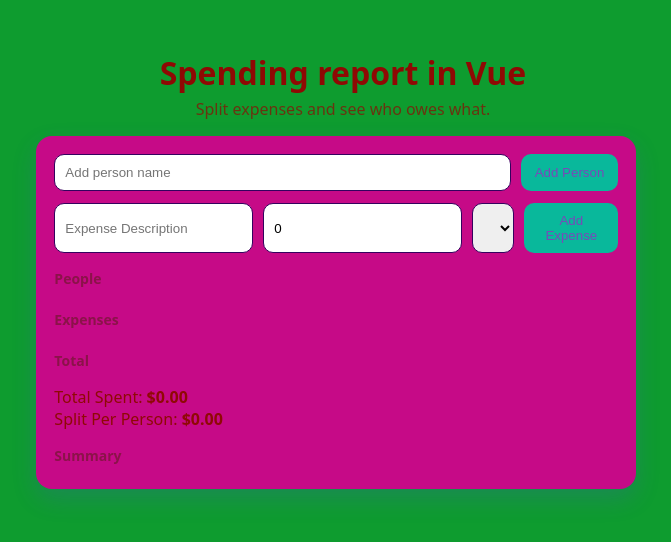
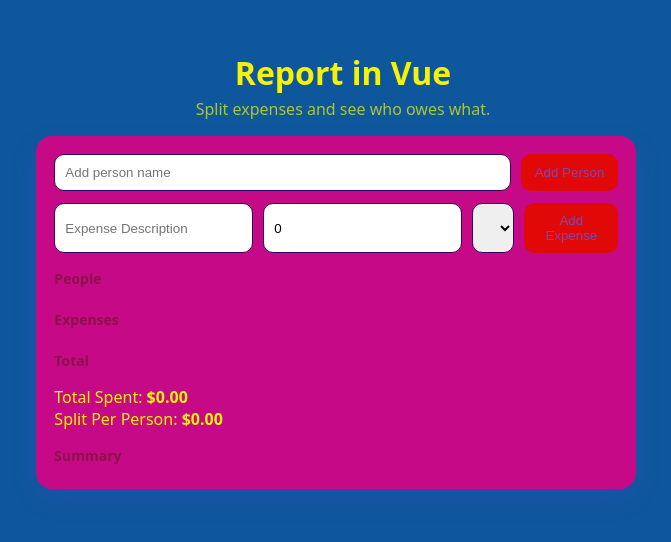
Before and after one commit to ccontre03/Git, a Vue app in the folder expense-splitter-vue/: page / in a window 1280 px wide. Shown: the part 130-672 px from the top of the page, without its empty margins (297-968 px from the left). Built offline with nearby package versions, Linux system fonts and the light colour scheme.

Commit message:
name change, color change

```diff
--- a/expense-splitter-vue/src/App.vue
+++ b/expense-splitter-vue/src/App.vue
@@ -133,7 +133,7 @@ button {
     padding: 10px 14px;
     border-radius: 10px;
     border: none;
-    background: #09b89b;
+    background: #e10808;
     color: #774ab8;
     cursor: pointer;
 }
@@ -155,6 +155,6 @@ button {
 
 #summaryList li {
     background: #dcfce7;
-    color: #166534;
+    color: #040009;
 }
 </style>
--- a/expense-splitter-vue/src/components/Header.vue
+++ b/expense-splitter-vue/src/components/Header.vue
@@ -1,6 +1,6 @@
 <template>
     <header class="top">
-        <h1>Spending report in Vue</h1>
+        <h1>Report in Vue</h1>
         <p>Split expenses and see who owes what.</p>
     </header>
 </template>
--- a/expense-splitter-vue/src/style.css
+++ b/expense-splitter-vue/src/style.css
@@ -10,6 +10,6 @@ body
     place-items: center;
     padding: 24px;
     font-family: system-ui, sans-serif;
-    background: #0e9c2f;
-    color: #8f0904;
+    background: #0e579c;
+    color: #f5f107;
 }
```
